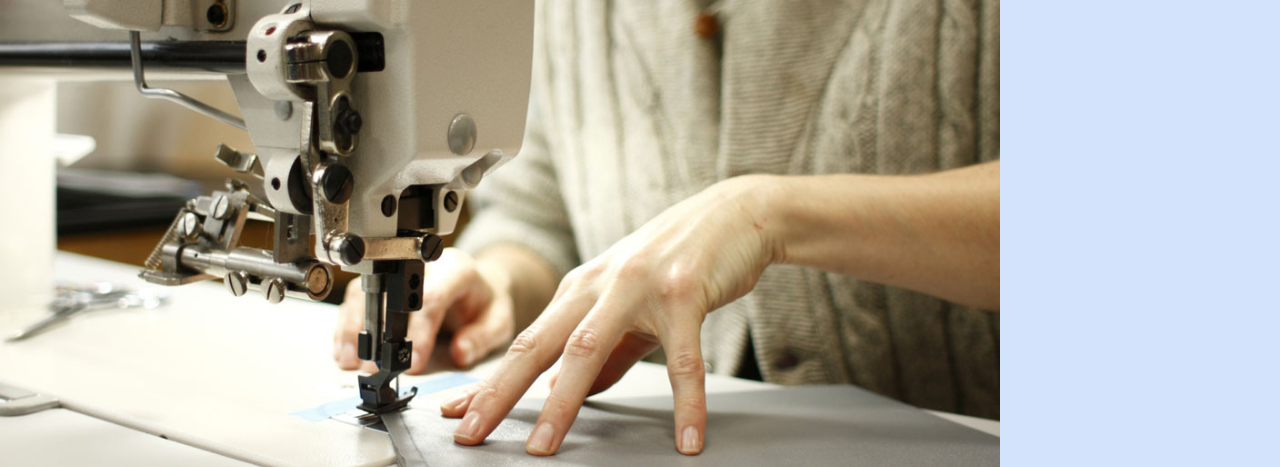
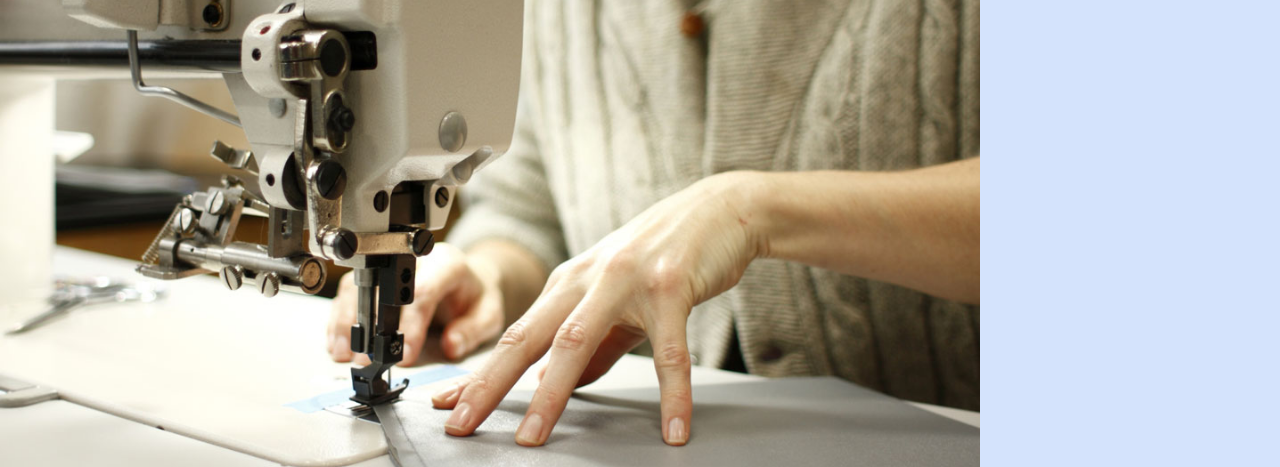
Before and after one commit to VickiCat/first-website, a plain HTML site: page index.html in a window 1280 px wide. Shown: the part 63-530 px from the top of the page. Drawn offline with nearby package versions, Linux system fonts and the light colour scheme.

Commit message:
max and min-width

```diff
--- a/css/index.css
+++ b/css/index.css
@@ -1,5 +1,4 @@
 :root {
-  max-width: 1000px;
   scroll-behavior: smooth;
   --my-lightBlue: #d4e3fc;
   --my-mediumBlue: #75a9f9;
@@ -8,6 +7,8 @@
 
 body {
     background: var(--my-lightBlue);
+    max-width: 980px;
+    min-width: 320px;
 }
 
 #clock {
```
